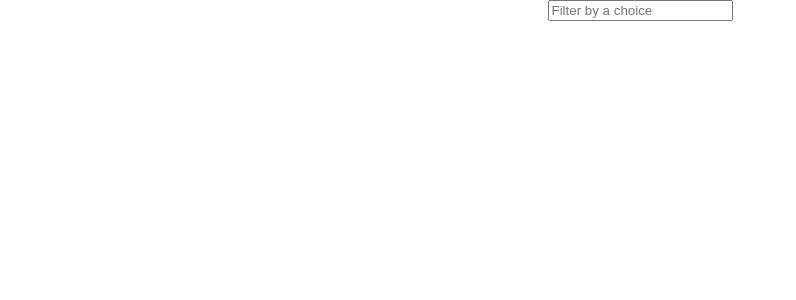
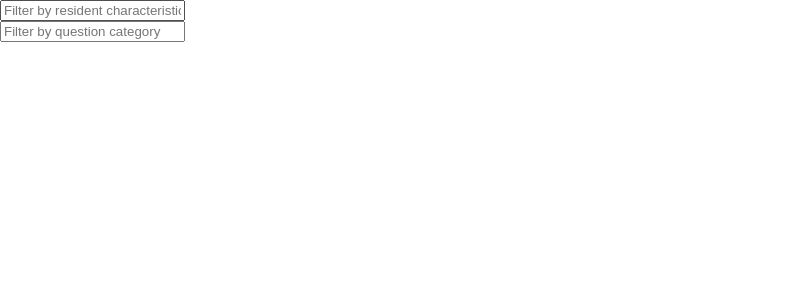
Before and after one commit to navaneethans1/knowyourward-ui, a React (Create React App) app: page / in a window 1280 px wide. Shown: the top 300 px of the page, without its empty margins (0-796 px from the left). Built offline with nearby package versions, Linux system fonts and the light colour scheme.

Commit message:
Add component to group multiple filters

```diff
--- a/src/App.js
+++ b/src/App.js
@@ -1,15 +1,12 @@
 import React, { Component } from 'react';
-import Filter from './components/Filter';
+import Filters from './components/Filters';
 import './App.css';
 
 class App extends Component {
 	render() {
 		return (
-			<div className="App">
-				<Filter
-					items={['Apple', 'orange', 'carrot']}
-					onChange={selectedItem => console.log(selectedItem)}
-				/>
+			<div className="app-container">
+				<Filters />
 			</div>
 		);
 	}
--- a/src/components/Filter/index.js
+++ b/src/components/Filter/index.js
@@ -1,9 +1,9 @@
 import React from 'react';
 import Downshift from 'downshift';
 
-export default function({ onChange, items }) {
+export default function({ onChange, items, placeholder, defaultItemSelected }) {
 	return (
-		<Downshift onChange={onChange}>
+		<Downshift onChange={onChange} defaultItemSelected={defaultItemSelected}>
 			{({
 				getInputProps,
 				getItemProps,
@@ -16,7 +16,7 @@ export default function({ onChange, items }) {
 				<div>
 					<input
 						{...getInputProps({
-							placeholder: 'Filter by a choice',
+							placeholder,
 							onFocus: openMenu
 						})}
 					/>
@@ -36,8 +36,7 @@ export default function({ onChange, items }) {
 											backgroundColor:
 												highlightedIndex === index ? 'gray' : 'white',
 											fontWeight: selectedItem === item ? 'bold' : 'normal'
-										}}
-									>
+										}}>
 										{item}
 									</div>
 								))}
--- /dev/null
+++ b/src/components/Filters/index.js
@@ -0,0 +1,30 @@
+import React from 'react';
+import Filter from '../Filter';
+
+let filterByResidentOptions = ['All', 'Ward', 'Sex'];
+
+let filterByQuestionCatergyOptions = [
+	'All',
+	'Street Lights',
+	'Traffic',
+	'Garbage Disposal'
+];
+
+export default function() {
+	return (
+		<section className="filters">
+			<Filter
+				items={filterByResidentOptions}
+				defaultItemSelected="All"
+				placeholder="Filter by resident characteristics"
+				onChange={e => console.log(e)}
+			/>
+			<Filter
+				items={filterByQuestionCatergyOptions}
+				defaultItemSelected="All"
+				placeholder="Filter by question category"
+				onChange={e => console.log(e)}
+			/>
+		</section>
+	);
+}
```
